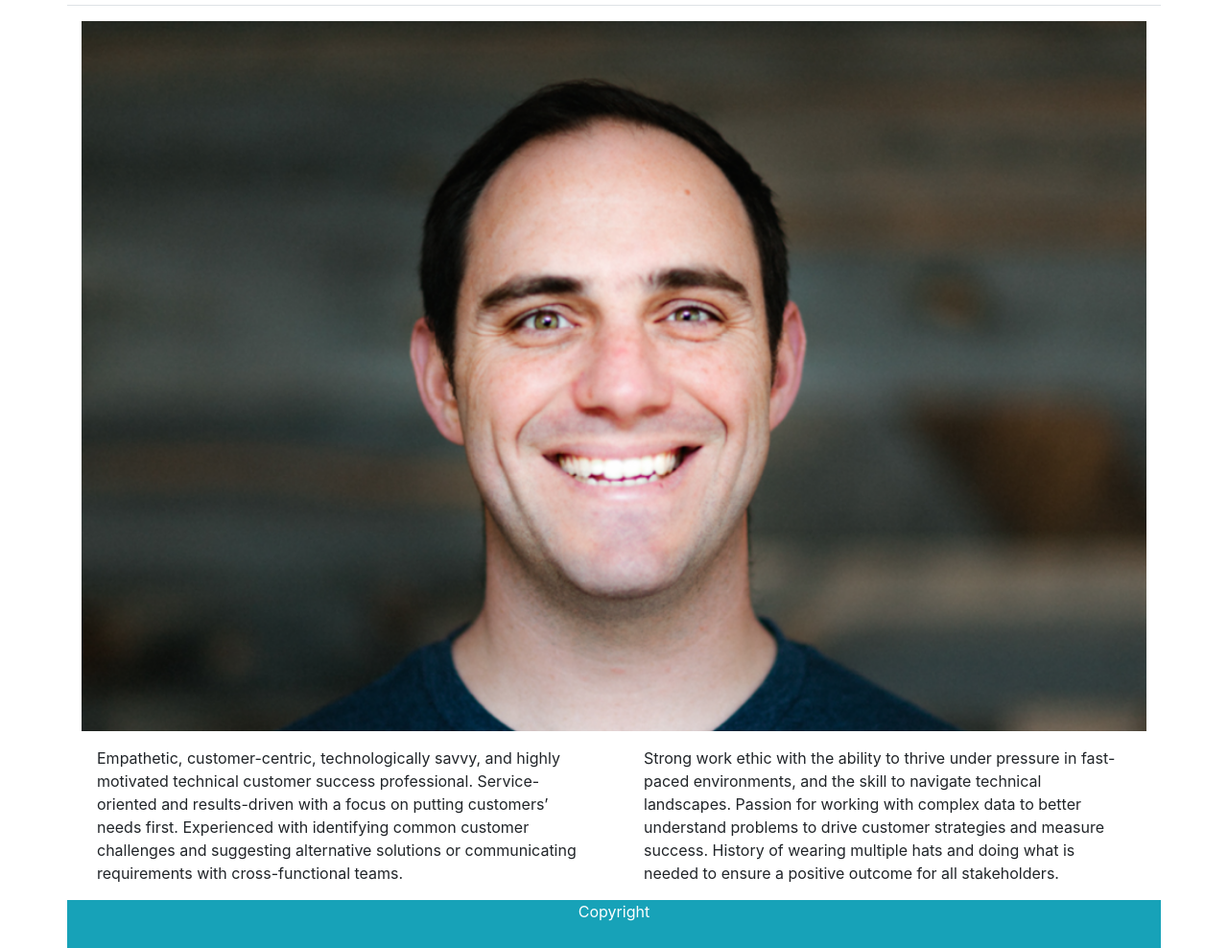
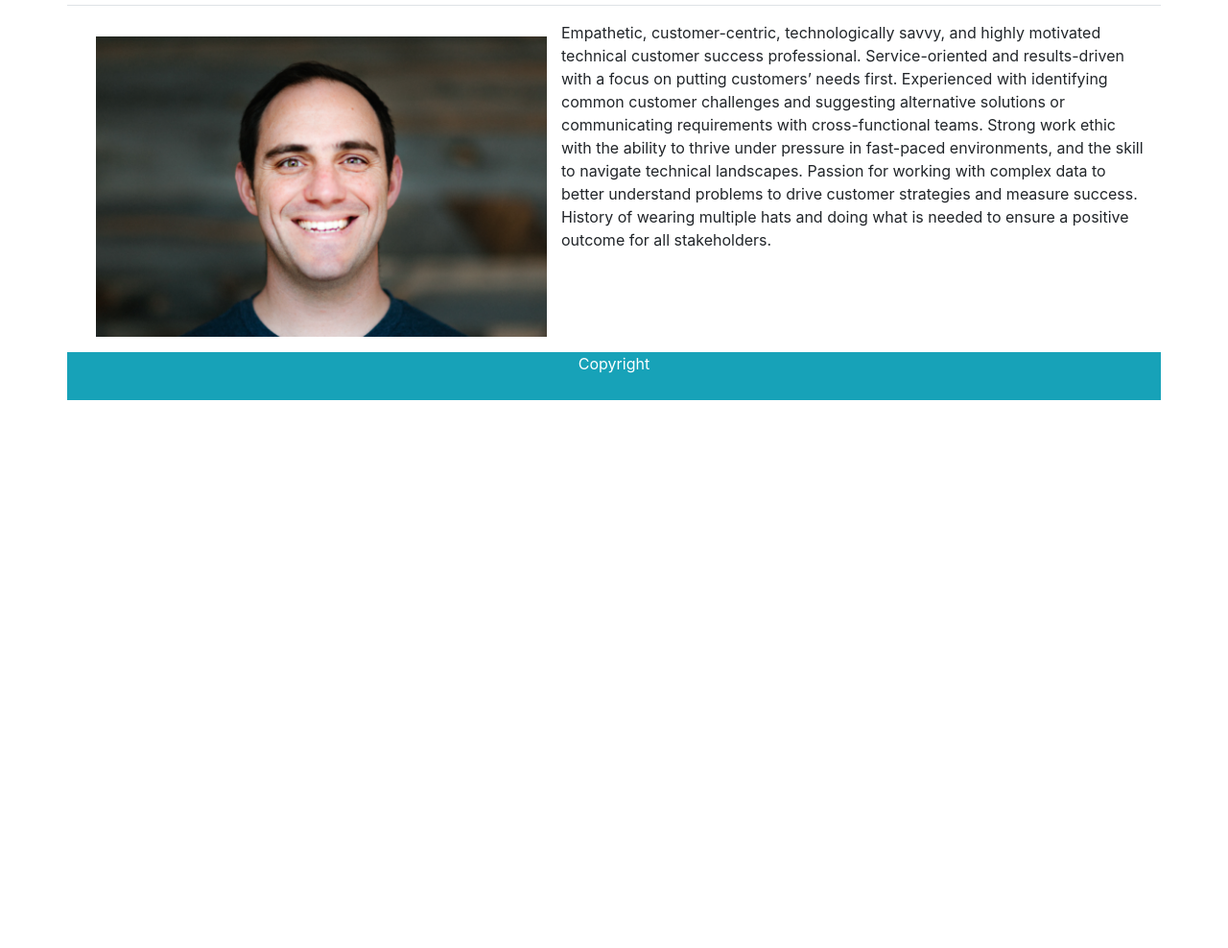
Before and after one commit to rginsberg549/responsive-portfolio-v1, a plain HTML site: page index.html in a window 1280 px wide. Shown: the part 108-1096 px from the top of the page at 96% size. After the commit the page ends 800 px from the top, so only its background shows below. Drawn offline with nearby package versions, Linux system fonts and the light colour scheme.

Commit message:
Working about me page with the text wrapping correctly

```diff
--- a/css/styles.css
+++ b/css/styles.css
@@ -17,3 +17,9 @@ footer {
   margin-bottom: 25px;
   margin-right: 25px;
 }
+
+.profile-img {
+  max-width: 500px;
+  max-height: 315px;
+
+}
--- a/index.html
+++ b/index.html
@@ -30,9 +30,7 @@
         </div>
 
             <div class="row">
-                <img class="col-sm-12 mt-3" src="img/ryan-profile.png" >
-                <p class="col-sm m-3">Empathetic, customer-centric, technologically savvy, and highly motivated technical customer success professional. Service-oriented and results-driven with a focus on putting customers’ needs first. Experienced with identifying common customer challenges and suggesting alternative solutions or communicating requirements with cross-functional teams.
-                <p class="col-sm m-3">Strong work ethic with the ability to thrive under pressure in fast-paced environments, and the skill to navigate technical landscapes. Passion for working with complex data to better understand problems to drive customer strategies and measure success. History of wearing multiple hats and doing what is needed to ensure a positive outcome for all stakeholders. </p>
+                <p class="col-sm-12 pt-3"><img class="col-sm-12 mt-3 profile-img img-fluid float-left" src="img/ryan-profile.png" >Empathetic, customer-centric, technologically savvy, and highly motivated technical customer success professional. Service-oriented and results-driven with a focus on putting customers’ needs first. Experienced with identifying common customer challenges and suggesting alternative solutions or communicating requirements with cross-functional teams. Strong work ethic with the ability to thrive under pressure in fast-paced environments, and the skill to navigate technical landscapes. Passion for working with complex data to better understand problems to drive customer strategies and measure success. History of wearing multiple hats and doing what is needed to ensure a positive outcome for all stakeholders. </p>
             </div>
 
             <footer class="row bg-info text-white">
```
Also changed, not shown: img/kp_signature_307_rgb_0817_2.png (added).
